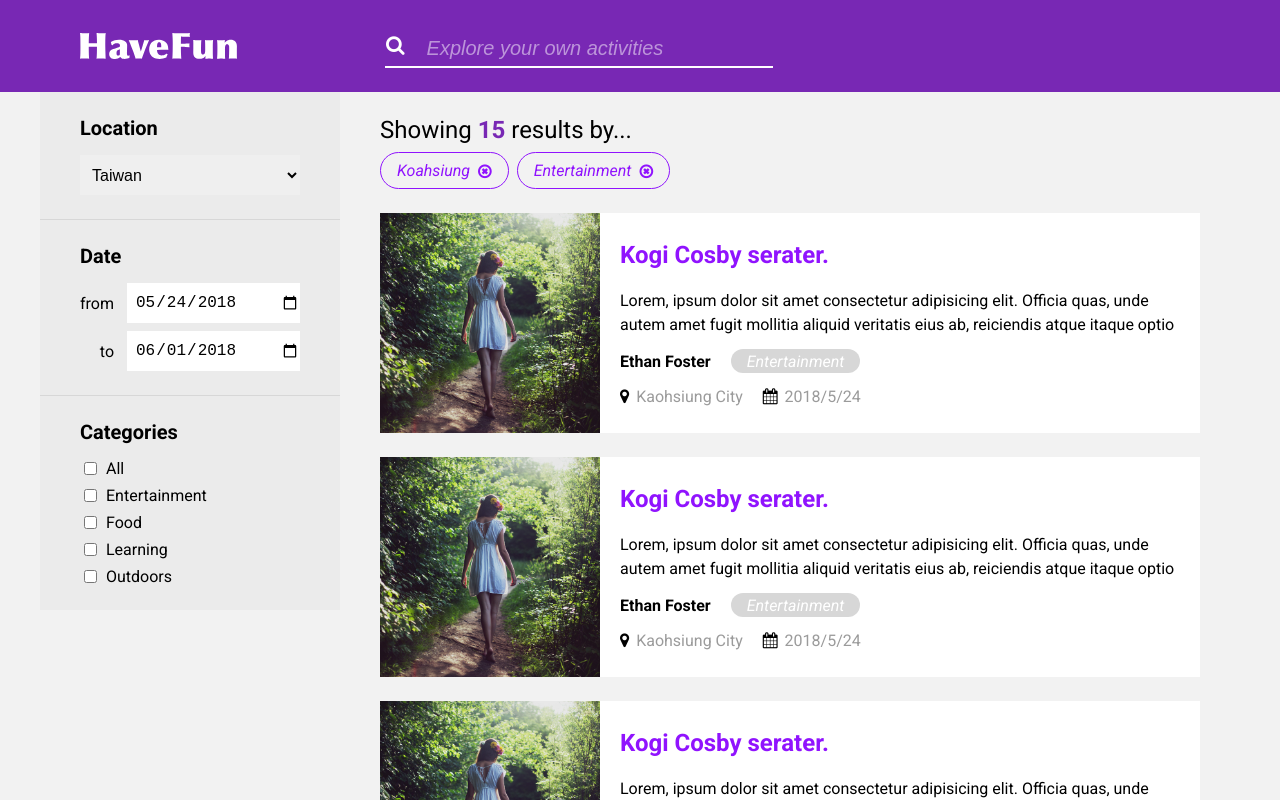
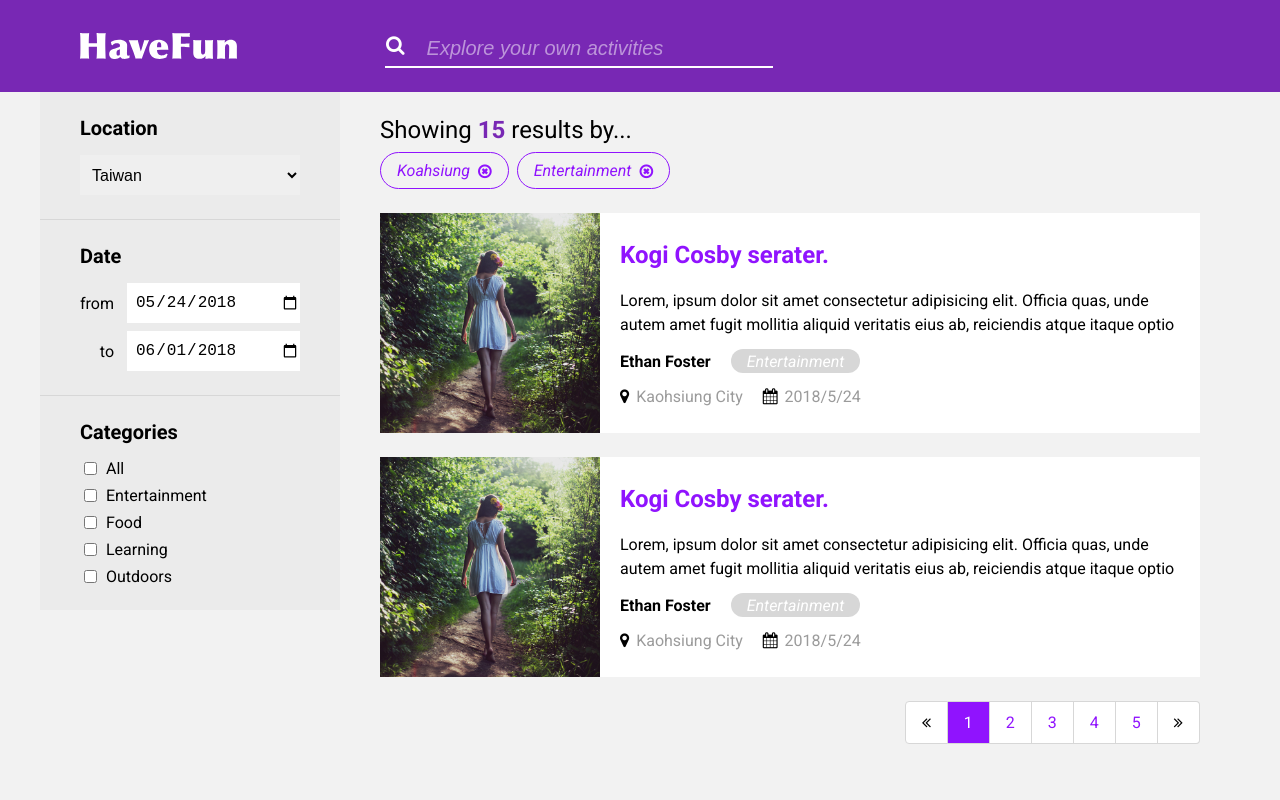
Before and after one commit to cxc421/f2e-2018-filter-app, a React app: page / in a window 1280 px wide. Shown: the top 800 px of the page. Built offline with nearby package versions, Linux system fonts and the light colour scheme.

Commit message:
Add Pagination component

```diff
--- a/src/components/ContentList.js
+++ b/src/components/ContentList.js
@@ -2,6 +2,7 @@ import React from 'react';
 import 'styles/ContentList.scss';
 import FilterTag from 'components/FilterTag';
 import ContentCard from 'components/ContentCard';
+import Pagination from 'components/Pagination';
 
 // demo
 import URL_CONTENT_2 from 'images/content-2.jpg';
@@ -18,7 +19,7 @@ const ContentList = () => {
       date: "2018/5/24"
     }
   ];
-  for (let i=1; i<5; i++) {
+  for (let i=1; i<2; i++) {
     list.push(list[0]);
   }
 
@@ -34,6 +35,9 @@ const ContentList = () => {
           <ContentCard key={idx} {...obj} />
         )
       }
+      <div className="pagination-area">
+        <Pagination />
+      </div>
     </div>
   );
 };
--- /dev/null
+++ b/src/components/Pagination.js
@@ -0,0 +1,22 @@
+import React from 'react';
+import 'styles/Pagination.scss';
+
+const Pagination = (props) => {
+  return (
+    <div className="pagination">
+      <div>
+        <i className="fa fa-angle-double-left" aria-hidden="true"></i>
+      </div>
+      <div className="select">1</div>
+      <div>2</div>
+      <div>3</div>
+      <div>4</div>
+      <div>5</div>
+      <div>
+        <i class="fa fa-angle-double-right" aria-hidden="true"></i>
+      </div>
+    </div>
+  );
+};
+
+export default Pagination;
--- a/src/styles/ContentList.scss
+++ b/src/styles/ContentList.scss
@@ -28,4 +28,13 @@
       display: none;
     }
   }
+
+  .pagination-area {
+    margin-top: 24px;
+    text-align: right;
+
+    @include mobile {
+      text-align: center;
+    }
+  }
 }
--- /dev/null
+++ b/src/styles/Pagination.scss
@@ -0,0 +1,38 @@
+@import 'globals';
+
+.pagination {
+  display: inline-flex;
+
+  > div {
+    cursor: pointer;
+    background: $white;
+    font-size: $font-size-1;
+    color: $purple-light;
+    padding: 11px 16px;
+    border-top: solid 1px $grey-3;
+    border-bottom: solid 1px $grey-3;
+    border-right: solid 1px $grey-3;
+
+    &:first-child {
+      border-left: solid 1px $grey-3;
+    }
+    &:first-child, &:last-child {
+      color: $black;
+    }
+    &:first-child {
+      border-top-left-radius: 4px;
+      border-bottom-left-radius: 4px;
+    }
+    &:last-child {
+      border-top-right-radius: 4px;
+      border-bottom-right-radius: 4px;
+    }
+    &.select {
+      background: $purple-light;
+      color: $white;
+    }
+    &:hover:not(.select) {
+      background: $grey-2;
+    }
+  }
+}
```
